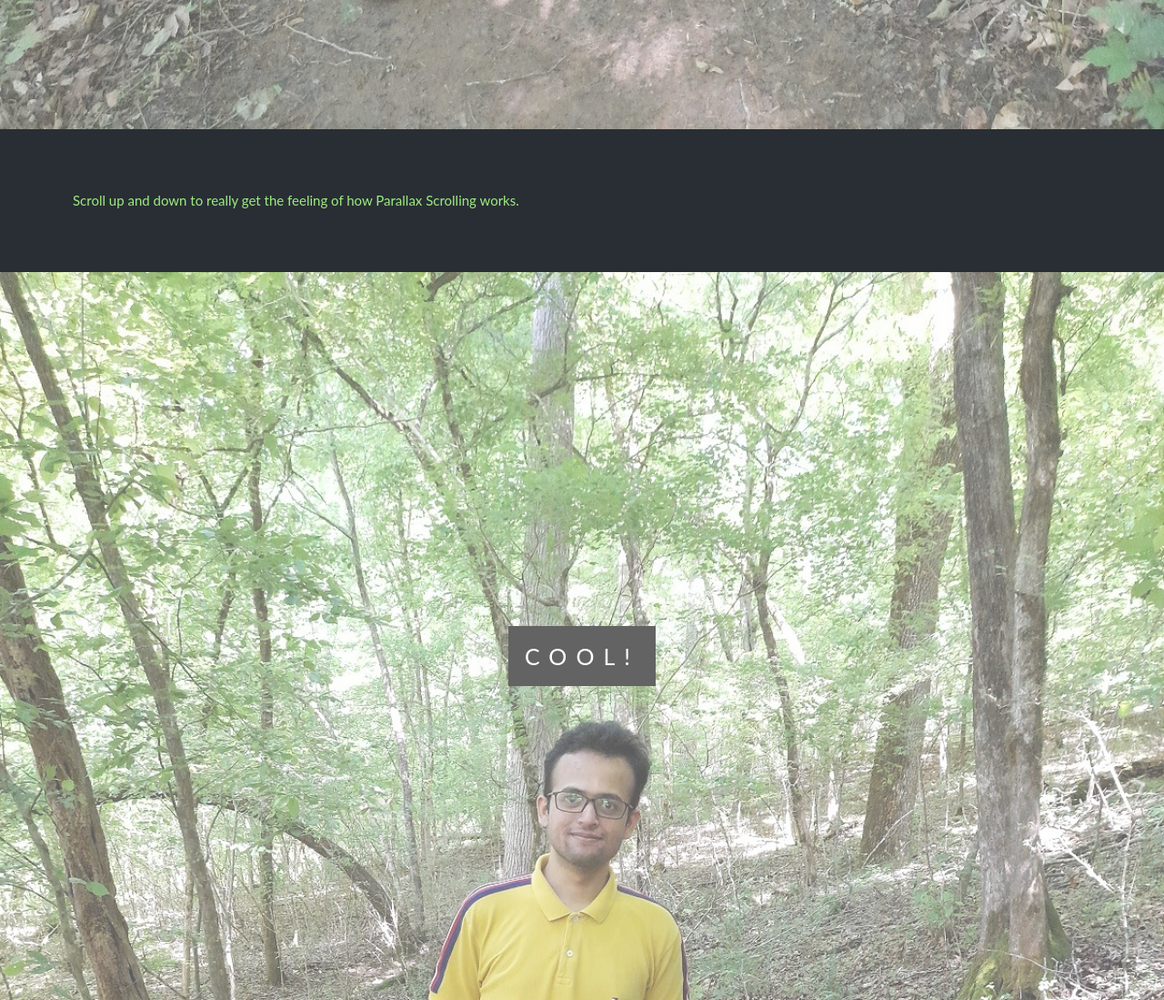
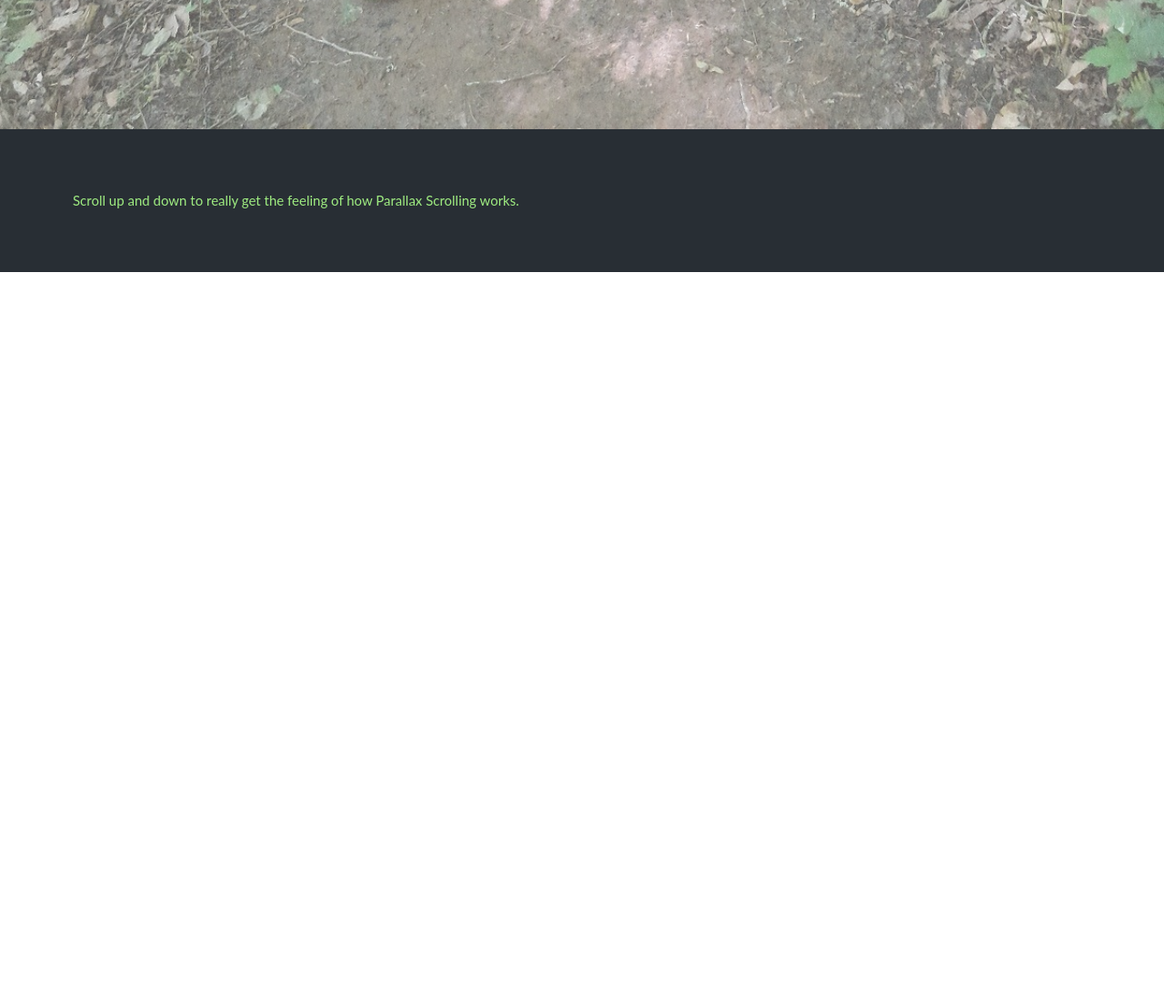
Before and after one commit to uNRealCoder/uNRealCoder.github.io, a plain HTML site: page index.html in a window 1280 px wide. Shown: the part 1956-3055 px from the top of the page at 91% size. After the commit the page ends 2255 px from the top, so only its background shows below. Drawn offline with Linux system fonts and the light colour scheme.

Commit message:
Update index.html

```diff
--- a/index.html
+++ b/index.html
@@ -106,11 +106,5 @@ h3 {
   </div>
 </div>
 
-<div class="bgimg-1">
-  <div class="caption">
-  <span class="border">COOL!</span>
-  </div>
-</div>
-
 </body>
 </html>
```
